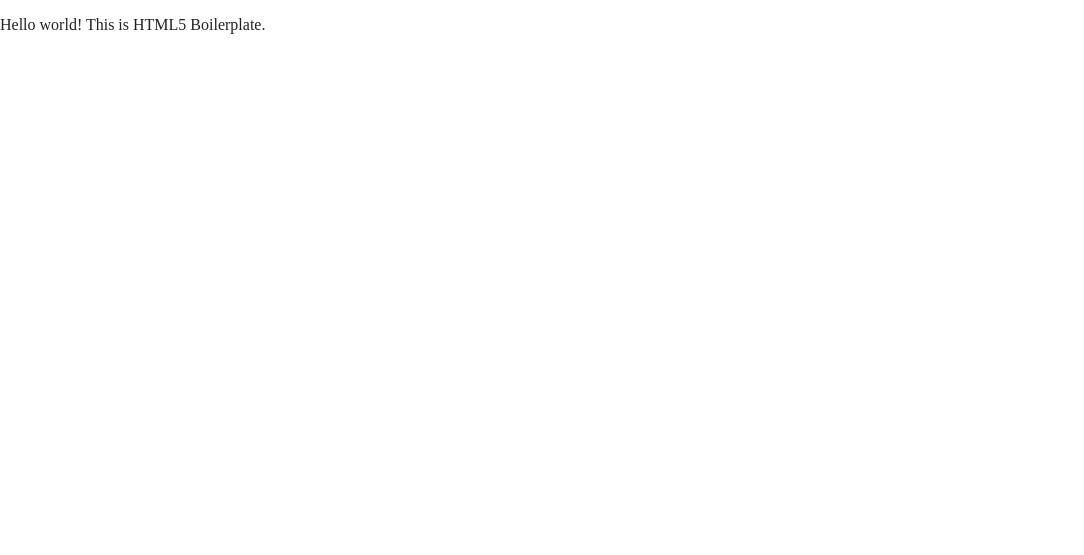
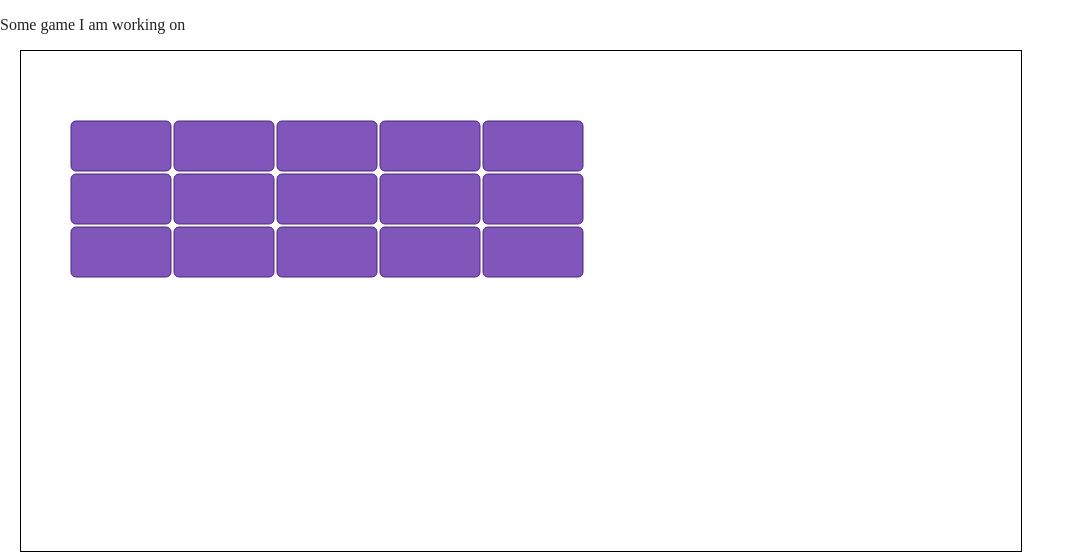
Before and after one commit to Shonei/web-game, a website built with Parcel: page index.html in a window 1280 px wide. Shown: the whole page, without its empty margins (0-1084 px from the left). Built offline with nearby package versions, Linux system fonts and the light colour scheme.

Commit message:
I have no idea what I am doing

```diff
--- a/css/main.css
+++ b/css/main.css
@@ -260,3 +260,9 @@ textarea {
     page-break-after: avoid;
   }
 }
+
+#myCanvas {
+  position: absolute;
+  left: 20px;
+  border:1px solid #000000;
+}
--- a/index.html
+++ b/index.html
@@ -23,9 +23,6 @@
 </head>
 
 <body>
-
-  <!-- Add your site or application content here -->
-  <p>Hello world! This is HTML5 Boilerplate.</p>
   <script src="js/vendor/modernizr-3.11.2.min.js"></script>
   <script src="js/plugins.js"></script>
   <script src="js/main.js"></script>
@@ -36,6 +33,10 @@
     ga('create', 'UA-XXXXX-Y', 'auto'); ga('set', 'anonymizeIp', true); ga('set', 'transport', 'beacon'); ga('send', 'pageview')
   </script>
   <script src="https://www.google-analytics.com/analytics.js" async></script>
+  <p>Some game I am working on</p>
+  <canvas id="myCanvas" width="1000" height="500">
+  </canvas>
+
 </body>
 
 </html>
--- a/js/main.js
+++ b/js/main.js
@@ -0,0 +1,50 @@
+window.onload = function () {
+  let c = document.getElementById("myCanvas");
+  c.onclick = function (event) {
+    console.log(Math.floor(event.layerX / 100), Math.floor(event.layerY / 50));
+  }
+
+  // block size
+  let w = 100
+  let h = 50
+
+  // grid size
+  let x = 5
+  let y = 3
+  let g = new Array(x)
+
+  // Initialize grid
+  for (let i = 0; i < x; i++) {
+    g[i] = new Array(y)
+  }
+
+
+  let offset = {x: 50, y: 70}
+  for (let i = 0; i < x; i++) {
+    for (let j = 0; j < y; j++) {
+      g[i][j] = {pos: {x: (i * w) + offset.x + (i * 3), y: (j * h) + offset.y + (j * 3)}, size: {w: w, h: h}}
+    }
+  }
+  console.log(g)
+
+  let ctx = c.getContext("2d");
+
+  ctx.drawGrid = function (g) {
+    for (let i = 0; i < x; i++) {
+      for (let j = 0; j < y; j++) {
+        ctx.drawBox(g[i][j].pos, g[i][j].size)
+      }
+    }
+  }
+
+  ctx.drawBox = function (p, d) {
+    ctx.strokeStyle = "rgb(75,36,125)";
+    ctx.fillStyle = "rgb(129,86,186)";
+    ctx.beginPath();
+    ctx.roundRect(p.x, p.y, d.w, d.h, 5);
+    ctx.fill();
+    ctx.stroke();
+  }
+
+  ctx.drawGrid(g)
+};
```
Also changed, not shown: 1 other file.
